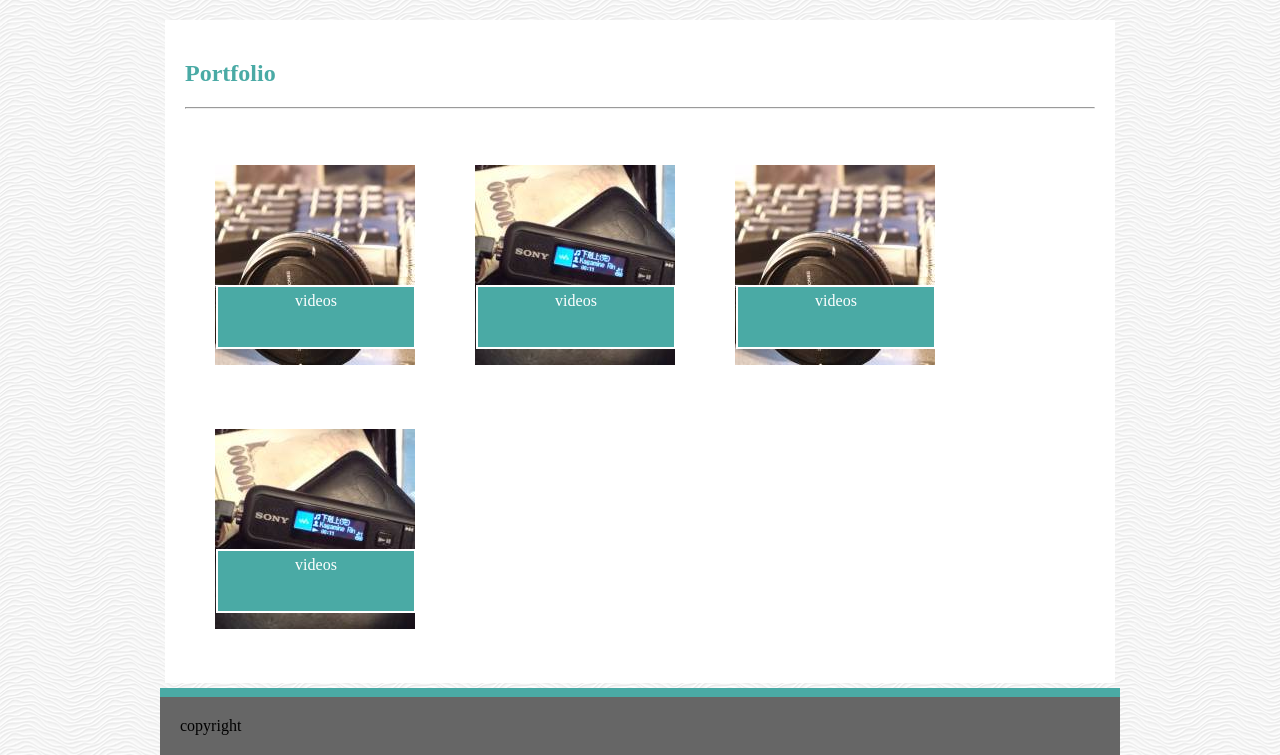
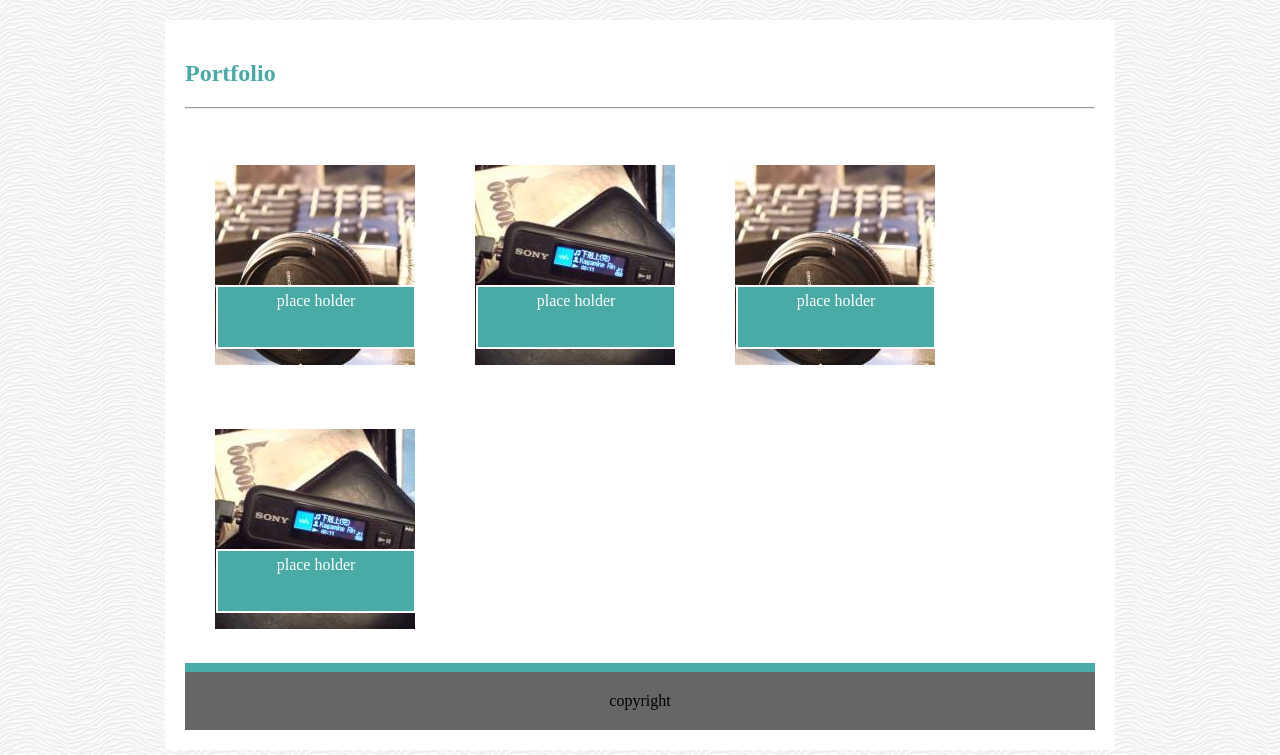
Before and after one commit to Ceedamann/Basic-Portfolio, a plain HTML site: page portfolio.html in a window 1280 px wide. Shown: the part 110-865 px from the top of the page. Drawn offline with Linux system fonts and the light colour scheme.

Commit message:
updated css sheet footer info, rmv uneeded code

```diff
--- a/assets/css/style.css
+++ b/assets/css/style.css
@@ -45,7 +45,9 @@ footer {
     background-color: #666666;
     padding: 20px;
     border-top: #4aaaa5 solid 9px;
-
+    clear: both;
+    padding: 20px;
+    text-align: center
 
 }
 a {
@@ -60,16 +62,13 @@ p{
     float: left;
     margin: 30px;
     position: relative;
-
 }
 figure {
     margin: 0;
     color: white;
     text-align: center;
     padding: 5px;
-
-
-}
+    }
 
 
 .box {
--- a/portfolio.html
+++ b/portfolio.html
@@ -6,7 +6,7 @@
 
     <title>About Me</title>
     <link rel="stylesheet" href="assets/css/style.css">
-    <link rel="images" href="assets/images">
+
 </head>
 <body>
     <header>
@@ -31,23 +31,28 @@
         <div id="photos" class= "gallery">
 
         <img src="assets/images/portfolioholder.jpg">
-        <figure class="box box-1">videos</figure>
+        <figure class="box box-1">place holder</figure>
         </div>
         <div id="photos1" class= "gallery">
 
         <img src="assets/images/portfolioholder 2.jpg">
-        <figure class="box box-1">videos</figure>
+        <figure class="box box-1">place holder</figure>
         </div>
 
         <div id="photos2" class= "gallery">
         <img src="assets/images/portfolioholder.jpg">
-        <figure class="box box-1">videos</figure>
+        <figure class="box box-1">place holder</figure>
         </div>
         <div id="photos3"class= "gallery" >
         <img src="assets/images/portfolioholder 2.jpg">
-        <figure class="box box-1">videos</figure>
-    </div>
-
+        <figure class="box box-1">place holder</figure>
+    <!-- </div>
+            <div class="box-set">
+            <figure class="box box-1">videos</figure>
+            <figure class="box box-2">Box 2</figure>
+            <figure class="box box-3">Box 3</figure>
+            <figure class="box box-4">Box 4</figure> -->
+            <!-- </div> -->
 </div>
 </body>
 
```
Also changed, not shown: contact.html (+1 -1 lines).
